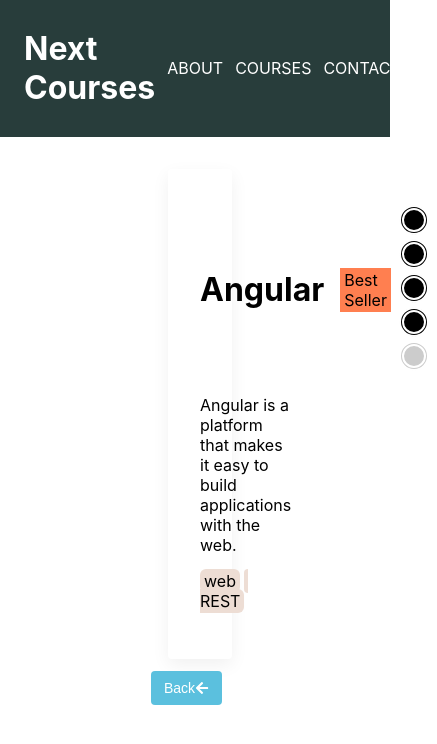
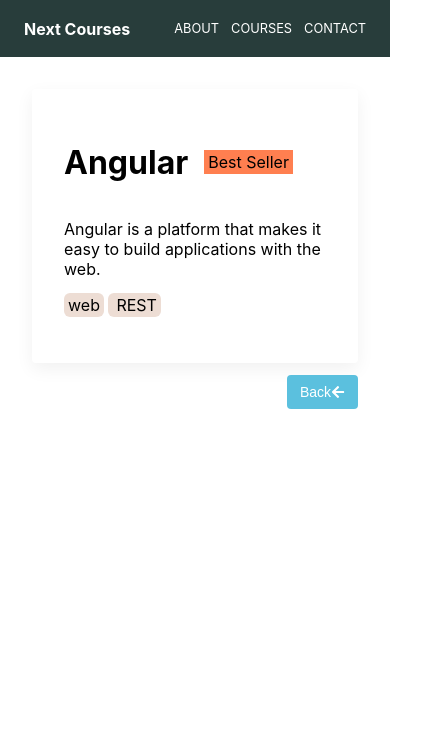
Before and after one commit to kiranhpe/next-course, a Next.js app: page /courses/1 in a window 390 px wide. Shown: the top 744 px of the page, 437 px wide, since content can reach past the window. Built offline with nearby package versions, Linux system fonts and the light colour scheme.

Commit message:
responsiveness

```diff
--- a/components/course.js
+++ b/components/course.js
@@ -1,4 +1,3 @@
-import React, { useEffect, useState } from "react";
 import { Card } from "../ui-kit/card";
 import { LinkButton } from "../ui-kit/link-button";
 import { FaArrowRight } from "react-icons/fa";
--- a/components/course.module.scss
+++ b/components/course.module.scss
@@ -5,6 +5,9 @@
 .rating {
     margin-left: auto;
     padding: 4px 8px;
+    @media screen and (max-width: 768px) {
+        display: none;
+    }
 }
 
 .bestSeller {
@@ -21,6 +24,12 @@
     .linkButtonContainer {
         margin-left: auto;
         margin-top: auto;
+    }
+
+    @media screen and (max-width: 768px) {
+        flex-direction: column;
+        align-items: center;
+
     }
 }
 
--- a/components/header.module.scss
+++ b/components/header.module.scss
@@ -7,6 +7,9 @@
     .brand {
         font-size: 2rem;
         font-weight: bold;
+        @media screen and (max-width: 768px) {
+            font-size: 1rem;
+        }
     }
     .nav {
         display: flex;
@@ -20,5 +23,9 @@
                 text-decoration: underline;
             }
         }
+        @media screen and (max-width: 768px) {
+            font-size: 0.8rem;
+        }
+
     }
 }
--- a/components/layout.module.scss
+++ b/components/layout.module.scss
@@ -1,3 +1,6 @@
 .content {
     padding: 32px 168px;
+    @media screen and (max-width: 768px) {
+        padding: 32px;
+    }
 }
--- a/pages/courses/[id].js
+++ b/pages/courses/[id].js
@@ -15,6 +15,7 @@ export const CourseDetails = () => {
       setCourse(res.data);
     });
   }, []);
+
   return (
     <div>
       {course && <Course course={course} isAdvancedPage={true} />}
```
